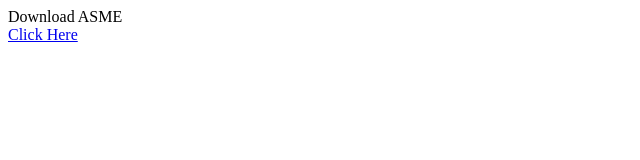
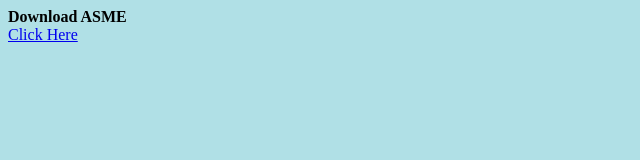
Before and after one commit to u1qqaaz/ASME, a plain HTML site: page index.html in a window 1280 px wide. Shown: the whole page, without its empty margins (0-640 px from the left). Drawn offline with Linux system fonts and the light colour scheme.

Commit message:
Update index.html

```diff
--- a/index.html
+++ b/index.html
@@ -3,8 +3,9 @@
 <head>
     <title>ASME</title>
 </head>
+    <body style="background-color:powderblue;">
 <body>
-Download ASME
+<b>Download ASME</b>
 <br>
    <a href="https://ln5.sync.com/dl/95c3e6980/w23ei3t5-veji8mer-uc2xki4n-8jruuvx5/view/default/10178702650002">Click Here</a>
 </body>
```
